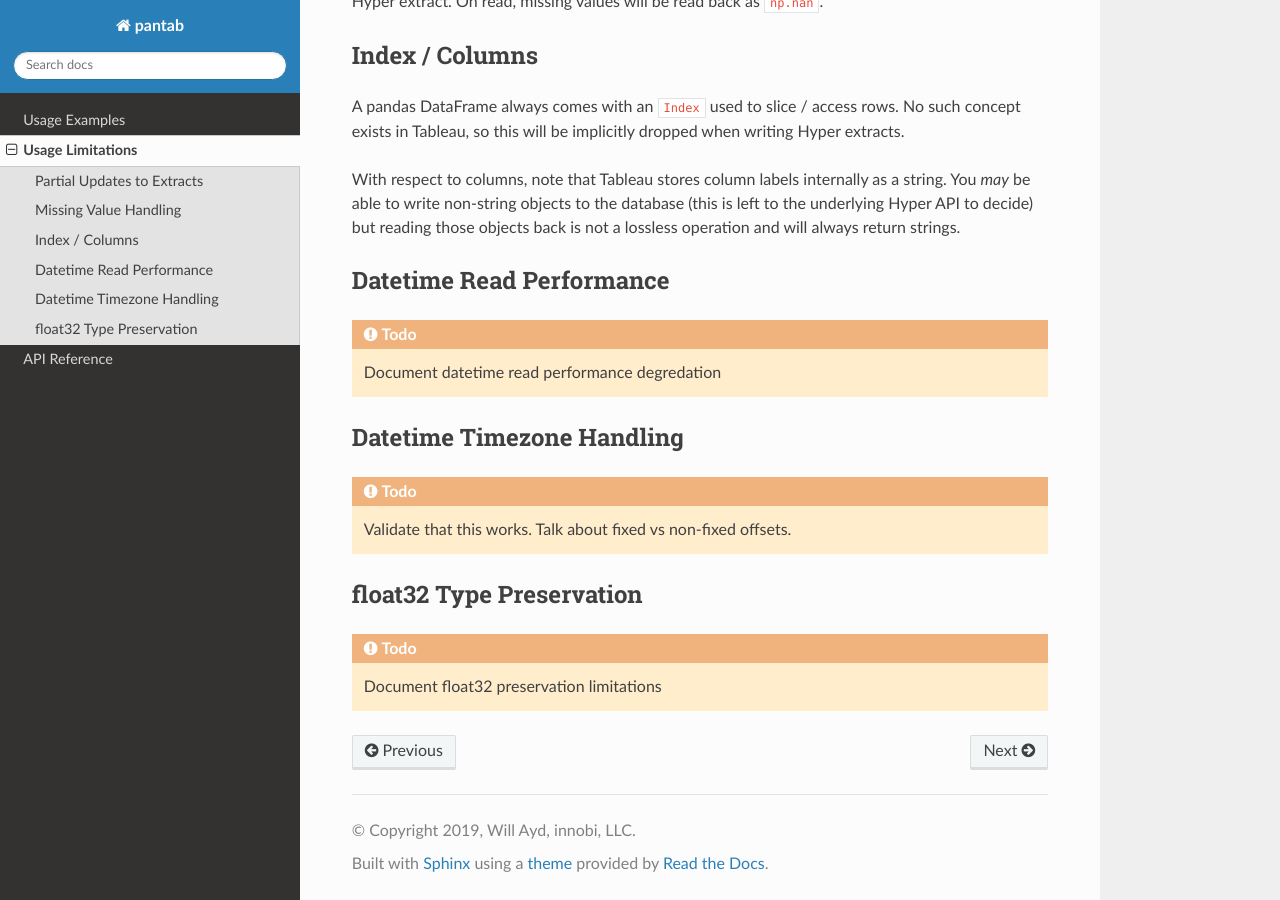
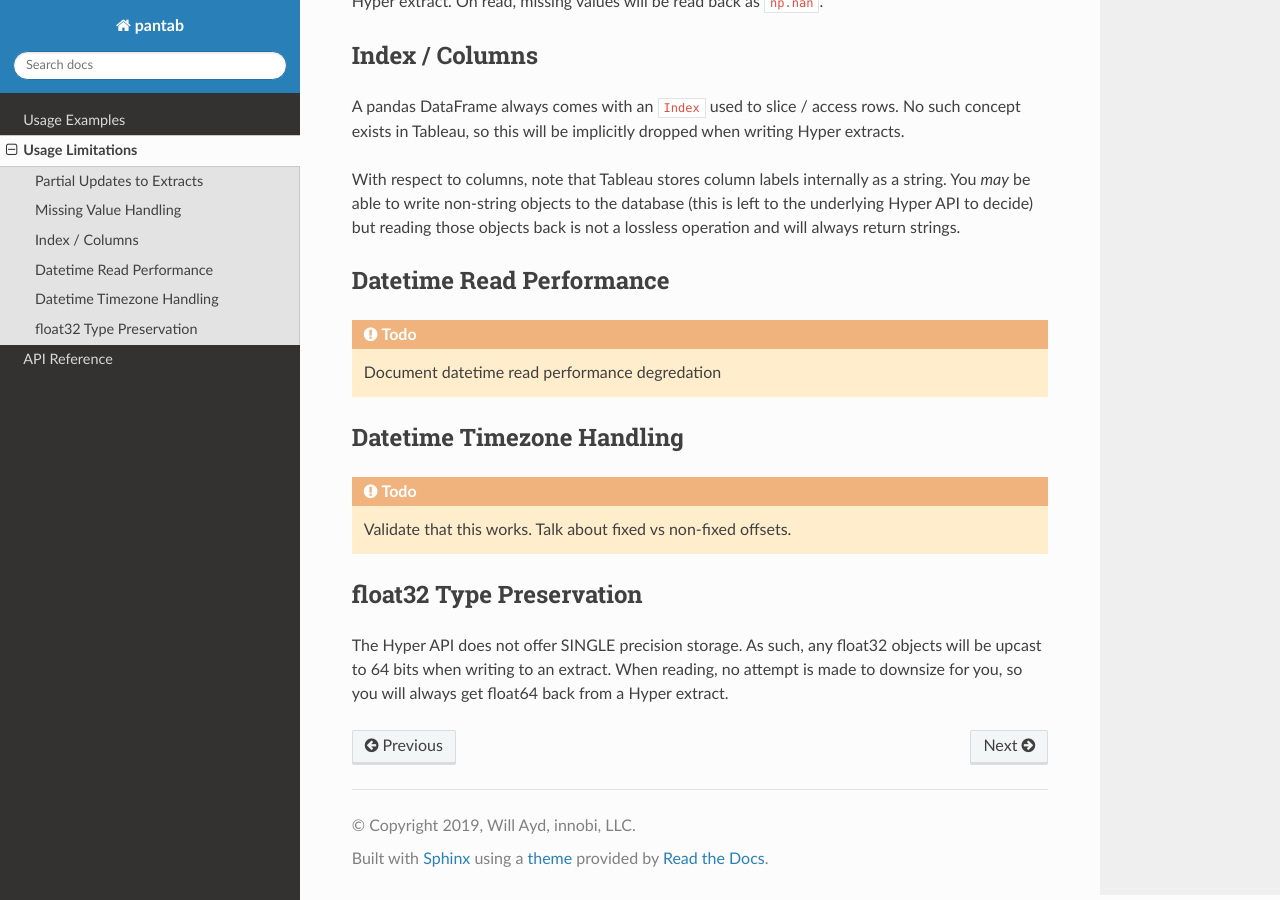
Before and after one commit to innobi/pantab, a Sphinx documentation site: the page built from doc/source/caveats.rst, in a window 1280 px wide and 900 px high, scrolled down 766 px. Built offline with Sphinx 7.4.7 and the Read the Docs theme 2.0.0, drawn with Linux system fonts in a browser that asks for light colours.

Commit message:
Note on float32

```diff
--- a/doc/source/caveats.rst
+++ b/doc/source/caveats.rst
@@ -37,5 +37,4 @@ Datetime Timezone Handling
 float32 Type Preservation
 -------------------------
 
-.. todo::
-   Document float32 preservation limitations
+The Hyper API does not offer SINGLE precision storage. As such, any float32 objects will be upcast to 64 bits when writing to an extract. When reading, no attempt is made to downsize for you, so you will always get float64 back from a Hyper extract.
```
